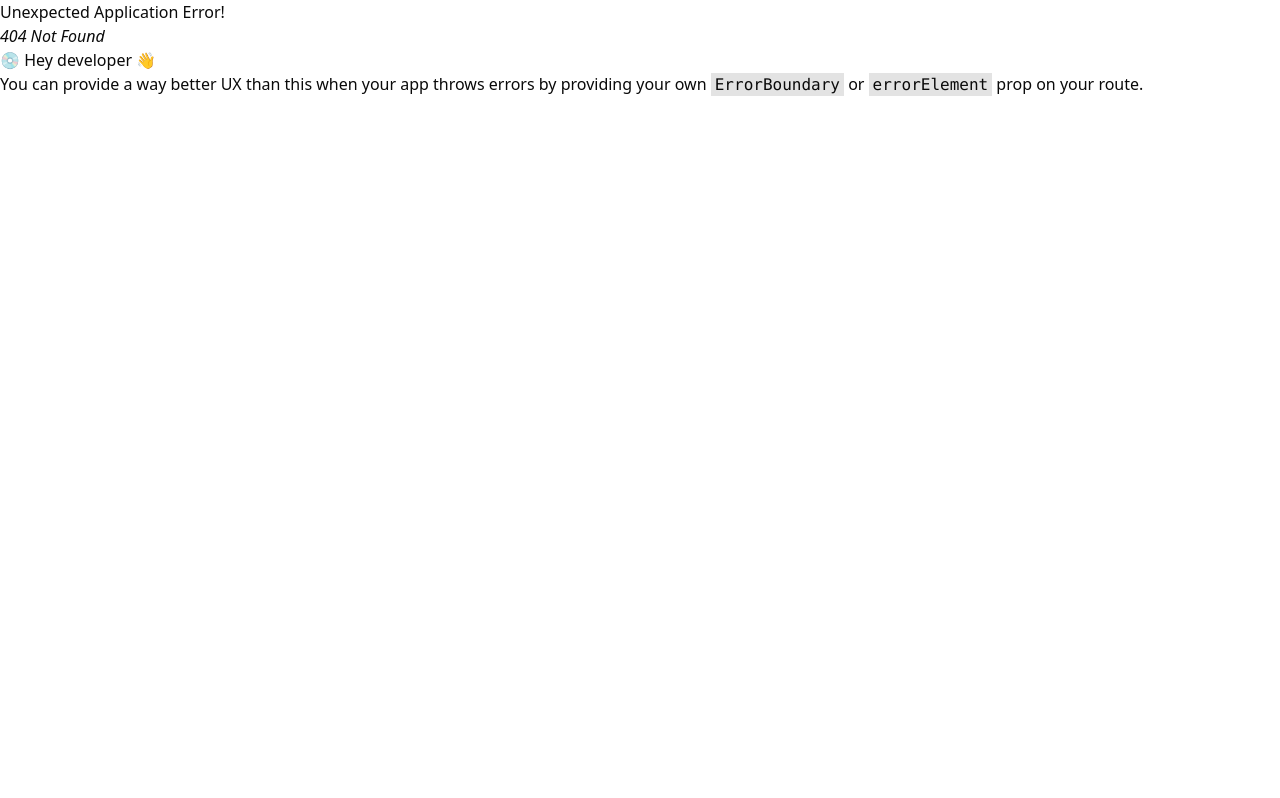
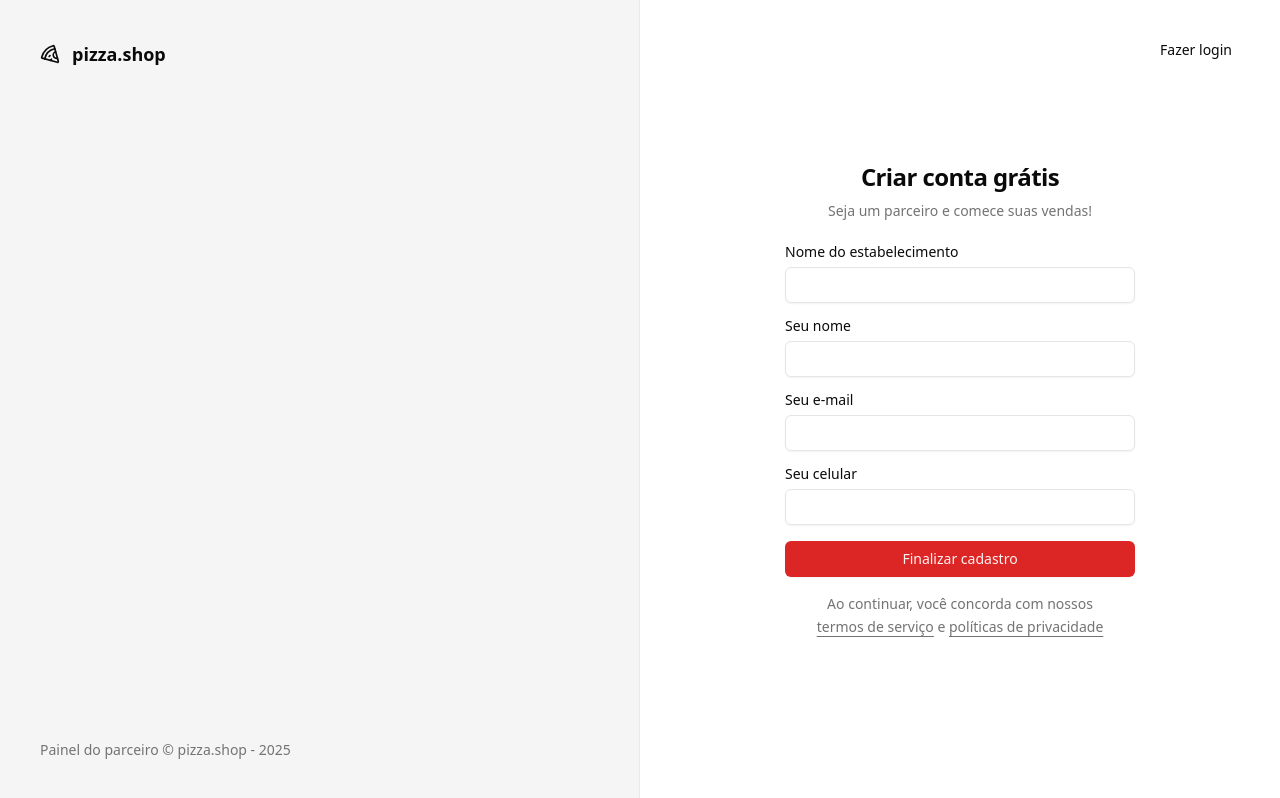
Before and after one commit to YasminZanonBarg/PizzaShop, a React app: page /sign-up in a window 1280 px wide. Before the commit this address had no page. Built offline with nearby package versions, Linux system fonts and the light colour scheme; the HTML template or start-up script is replaced by a standard one.

Commit message:
restaurant register page

```diff
--- a/src/pages/_layouts/auth.tsx
+++ b/src/pages/_layouts/auth.tsx
@@ -15,7 +15,7 @@
         </footer>
       </div>
 
-      <div className="flex flex-col items-center justify-center">
+      <div className="relative flex flex-col items-center justify-center">
         <Outlet />
         {/* Essa tag indica que aqui virá o conteúdo específico de cada página */}
       </div>
--- a/src/pages/auth/sign-in.tsx
+++ b/src/pages/auth/sign-in.tsx
@@ -1,4 +1,5 @@
 import { useForm } from 'react-hook-form'
+import { Link } from 'react-router-dom'
 import { toast } from 'sonner'
 import { z } from 'zod'
 
@@ -41,6 +42,9 @@
   return (
     <>
       <div className="p-8">
+        <Button variant="ghost" asChild className="absolute right-8 top-8">
+          <Link to="/sign-up">Novo estabelecimento</Link>
+        </Button>
         <div className="flex w-[350px] flex-col justify-center gap-6">
           <div className="flex flex-col gap-2 text-center">
             <h1 className="text-2xl font-semibold tracking-tight">
--- /dev/null
+++ b/src/pages/auth/sign-up.tsx
@@ -0,0 +1,112 @@
+import { useForm } from 'react-hook-form'
+import { Link, useNavigate } from 'react-router-dom'
+import { toast } from 'sonner'
+import { z } from 'zod'
+
+import { Button } from '@/components/ui/button'
+import { Input } from '@/components/ui/input'
+import { Label } from '@/components/ui/label'
+
+// eslint-disable-next-line @typescript-eslint/no-unused-vars
+const signUpForm = z.object({
+  restaurantName: z.string(),
+  managerName: z.string(),
+  phone: z.string(),
+  email: z.string().email(),
+})
+
+type SignUpForm = z.infer<typeof signUpForm>
+
+export function SignUp() {
+  const navigate = useNavigate()
+
+  const {
+    register,
+    handleSubmit,
+    formState: { isSubmitting },
+  } = useForm<SignUpForm>()
+
+  async function handleSignUp(data: SignUpForm) {
+    try {
+      console.log(data)
+
+      await new Promise((resolve) => setTimeout(resolve, 2000))
+
+      toast.success('Restaurante cadastrado com sucesso!', {
+        action: {
+          label: 'Login',
+          onClick: () => navigate('/sign-in'),
+        },
+      })
+      // eslint-disable-next-line @typescript-eslint/no-unused-vars
+    } catch (error) {
+      toast.error('Erro ao cadastrar restaurante.')
+    }
+  }
+
+  return (
+    <>
+      <div className="p-8">
+        <Button variant="ghost" asChild className="absolute right-8 top-8">
+          <Link to="/sign-in">Fazer login</Link>
+        </Button>
+
+        <div className="flex w-[350px] flex-col justify-center gap-6">
+          <div className="flex flex-col gap-2 text-center">
+            <h1 className="text-2xl font-semibold tracking-tight">
+              Criar conta grátis
+            </h1>
+            <p className="text-sm text-muted-foreground">
+              Seja um parceiro e comece suas vendas!
+            </p>
+          </div>
+
+          <form className="space-y-4" onSubmit={handleSubmit(handleSignUp)}>
+            <div className="space-y-2">
+              <Label htmlFor="restaurantName">Nome do estabelecimento</Label>
+              <Input
+                id="restaurantName"
+                type="text"
+                {...register('restaurantName')}
+              />
+            </div>
+
+            <div className="space-y-2">
+              <Label htmlFor="managerName">Seu nome</Label>
+              <Input
+                id="managerName"
+                type="text"
+                {...register('managerName')}
+              />
+            </div>
+
+            <div className="space-y-2">
+              <Label htmlFor="email">Seu e-mail</Label>
+              <Input id="email" type="email" {...register('email')} />
+            </div>
+
+            <div className="space-y-2">
+              <Label htmlFor="phone">Seu celular</Label>
+              <Input id="phone" type="tel" {...register('phone')} />
+            </div>
+
+            <Button disabled={isSubmitting} className="w-full" type="submit">
+              Finalizar cadastro
+            </Button>
+
+            <p className="px-6 text-center text-sm leading-relaxed text-muted-foreground">
+              Ao continuar, você concorda com nossos{' '}
+              <a href="" className="underline underline-offset-4">
+                termos de serviço
+              </a>{' '}
+              e{' '}
+              <a href="" className="underline underline-offset-4">
+                políticas de privacidade
+              </a>
+            </p>
+          </form>
+        </div>
+      </div>
+    </>
+  )
+}
--- a/src/routes.tsx
+++ b/src/routes.tsx
@@ -4,6 +4,7 @@
 import { AuthLayout } from './pages/_layouts/auth'
 import { Dashboard } from './pages/app/dashboard'
 import { SignIn } from './pages/auth/sign-in'
+import { SignUp } from './pages/auth/sign-up'
 
 export const router = createBrowserRouter([
   {
@@ -15,6 +16,9 @@
   {
     path: '/',
     element: <AuthLayout />,
-    children: [{ path: '/sign-in', element: <SignIn /> }],
+    children: [
+      { path: '/sign-in', element: <SignIn /> },
+      { path: '/sign-up', element: <SignUp /> },
+    ],
   },
 ])
```
